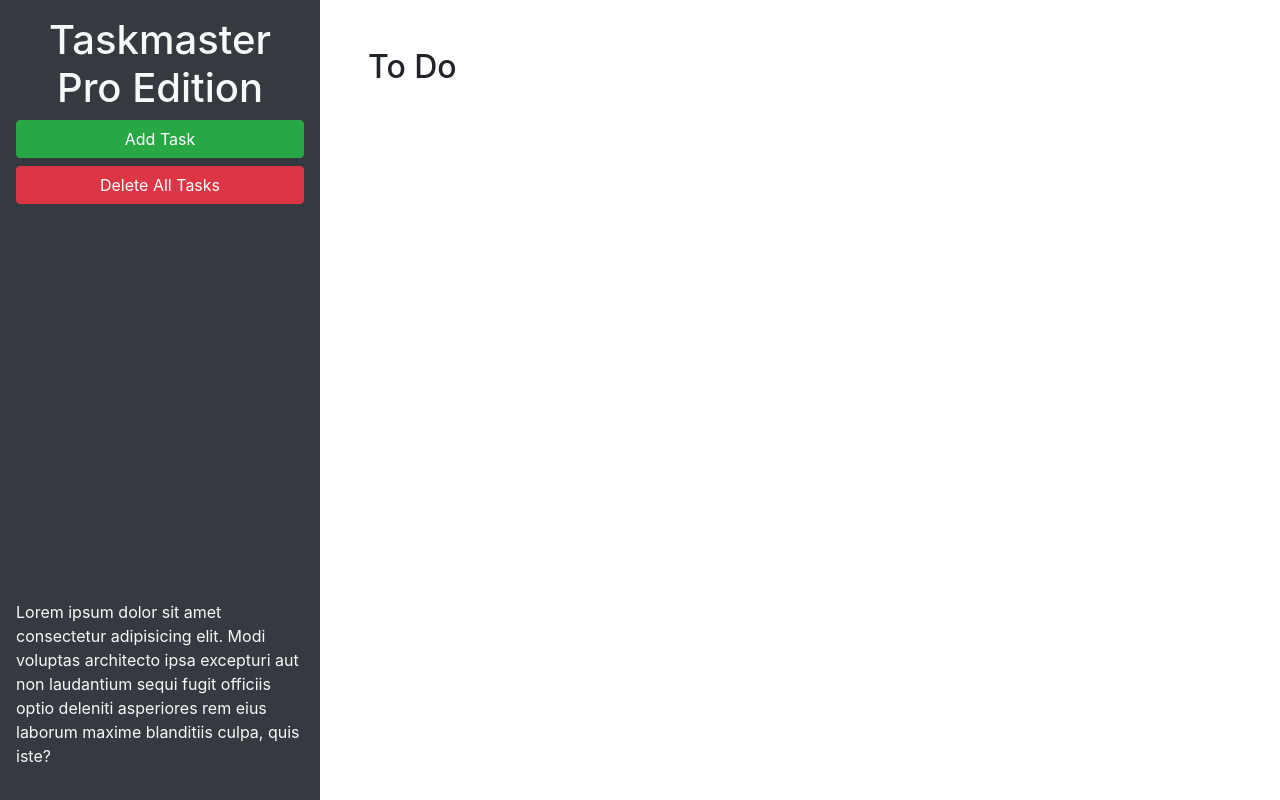
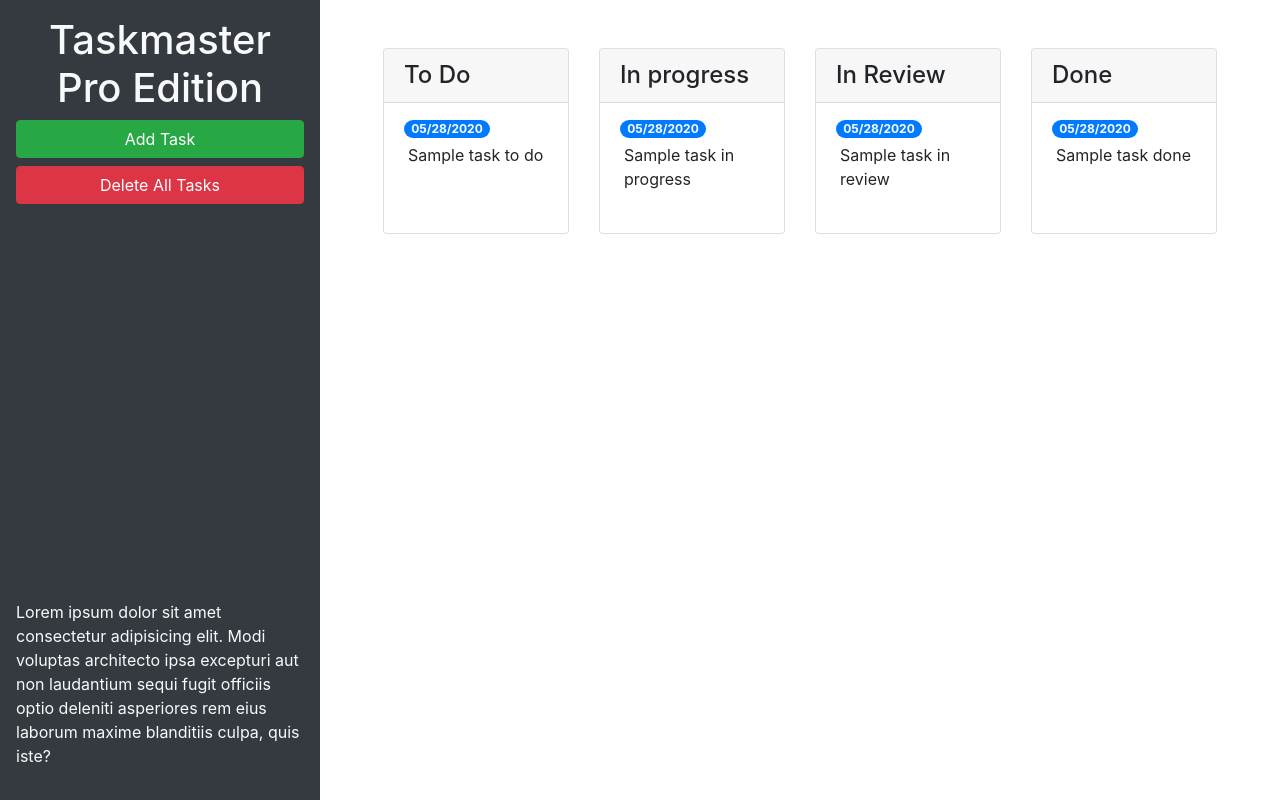
Before and after one commit to Nahom-Assefa/taskmaster-pro, a plain HTML site: page index.html in a window 1280 px wide. Drawn offline with nearby package versions, Linux system fonts and the light colour scheme.

Commit message:
bootstrap components

```diff
--- a/index.html
+++ b/index.html
@@ -24,9 +24,67 @@
       </p>
     </header>
     <main class="col-12 col-lg-9">
-      <div class="m-5">
-        <h2>To Do</h2>
-        <ul id="list-toDo" class="list-group"> </ul>
+      <div class="m-5 row justify-content-around">
+        <!-- todo start -->
+        <div class= "col-12 col-md-6 col-xl-3 mb-3">
+          <div class="card">
+            <h4 class="card-header">
+              To Do
+            </h4>
+            <ul id="list-toDo" class="list-group list-group-flush">
+              <li class="list-group-item">
+            <span class="badge badge-primary badge-pill">05/28/2020</span>
+            <p class="m-1">Sample task to do</p>
+              </li>
+            </ul>
+            </div>
+          </div>
+      <!-- to do end -->
+      <!-- in progress start -->
+      <div class= "col-12 col-md-6 col-xl-3 mb-3">
+        <div class="card">
+          <h4 class="card-header">
+            In progress
+          </h4>
+          <ul id="list-inProgress" class="list-group list-group-flush">
+            <li class="list-group-item">
+              <span class="badge badge-primary badge-pill">05/28/2020</span>
+              <p class="m-1">Sample task in progress</p>
+            </li>
+          </ul>
+        </div>
+      </div>
+      <!-- in progress end -->
+      <!-- in review start -->
+      <div class= "col-12 col-md-6 col-xl-3 mb-3">
+        <div class="card">
+          <h4 class="card-header">
+            In Review
+          </h4>
+          <ul id="list-inReview" class="list-group list-group-flush">
+            <li class="list-group-item">
+              <span class="badge badge-primary badge-pill">05/28/2020</span>
+              <p class="m-1">Sample task in review</p>
+            </li>
+          </ul>
+        </div>
+      </div>
+      <!-- in review end -->
+      <!-- done start -->
+      <div class="col-12 col-md-6 col-xl-3 mb-3">
+        <div class="card">
+          <h4 class="card-header">
+            Done
+          </h4>
+          <ul id="list-done" class="list-group list-group-flush">
+            <li class="list-group-item">
+              <span class="badge badge-primary badge-pill">05/28/2020</span>
+              <p class="m-1">Sample task done</p>
+            </li>
+          </ul>
+        </div>
+      </div>
+      <!-- done end -->
       </div>
     </main>
   </div>
@@ -46,11 +104,11 @@
           <form>
             <div class="form-group">
               <label for="modalTaskDescription">Task description</label>
-              <textarea id="modalTaskDescription" rows="3"></textarea>
+              <textarea id="modalTaskDescription" rows="3" class= "form-control"></textarea>
             </div>
             <div class="form-group">
               <label for="modalDueDate">Due date</label>
-              <input type="text" id="modalDueDate" placeholder="mm/dd/yyyy" autocomplete="off" />
+              <input type="text" class="form-control" id="modalDueDate" placeholder="mm/dd/yyyy" autocomplete="off" />
             </div>
           </form>
         </div>
```
